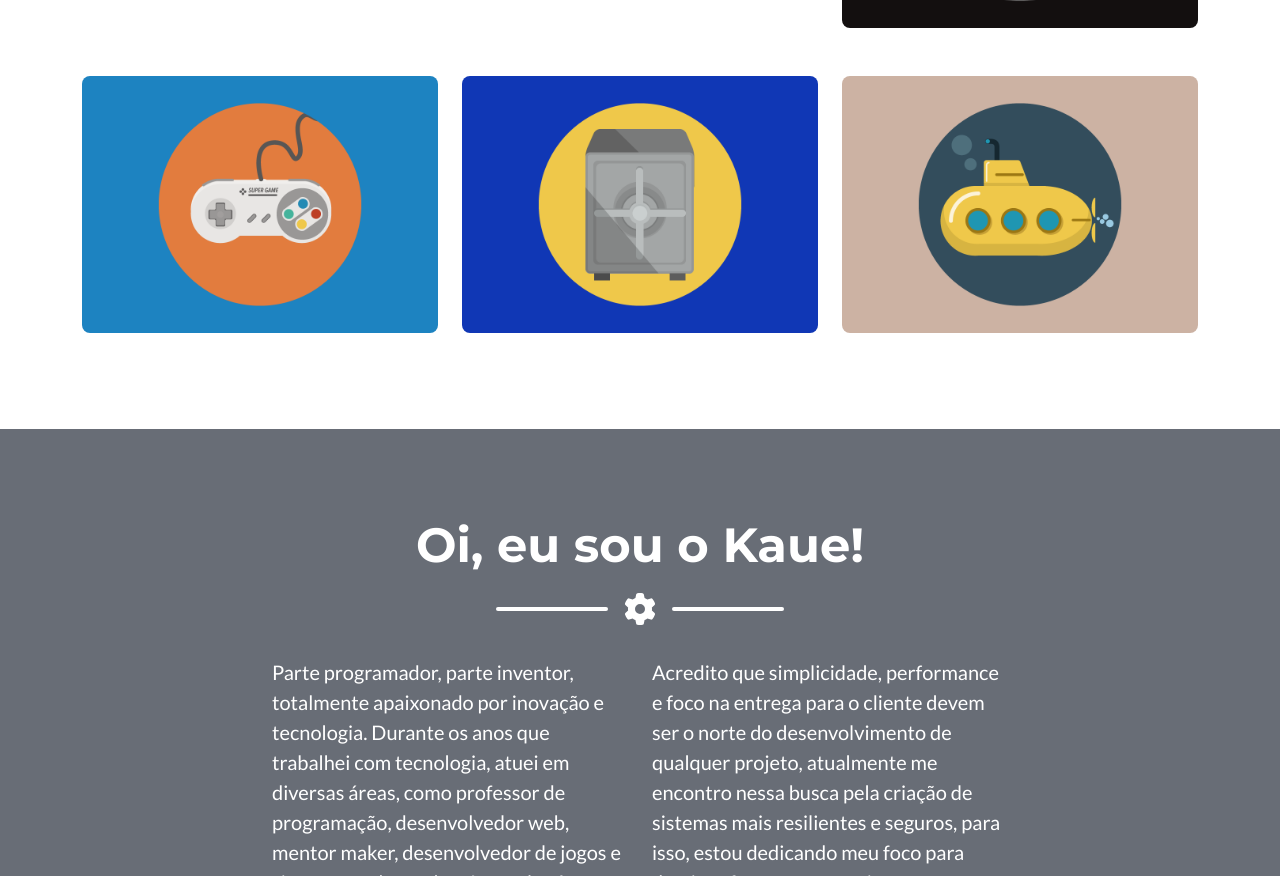
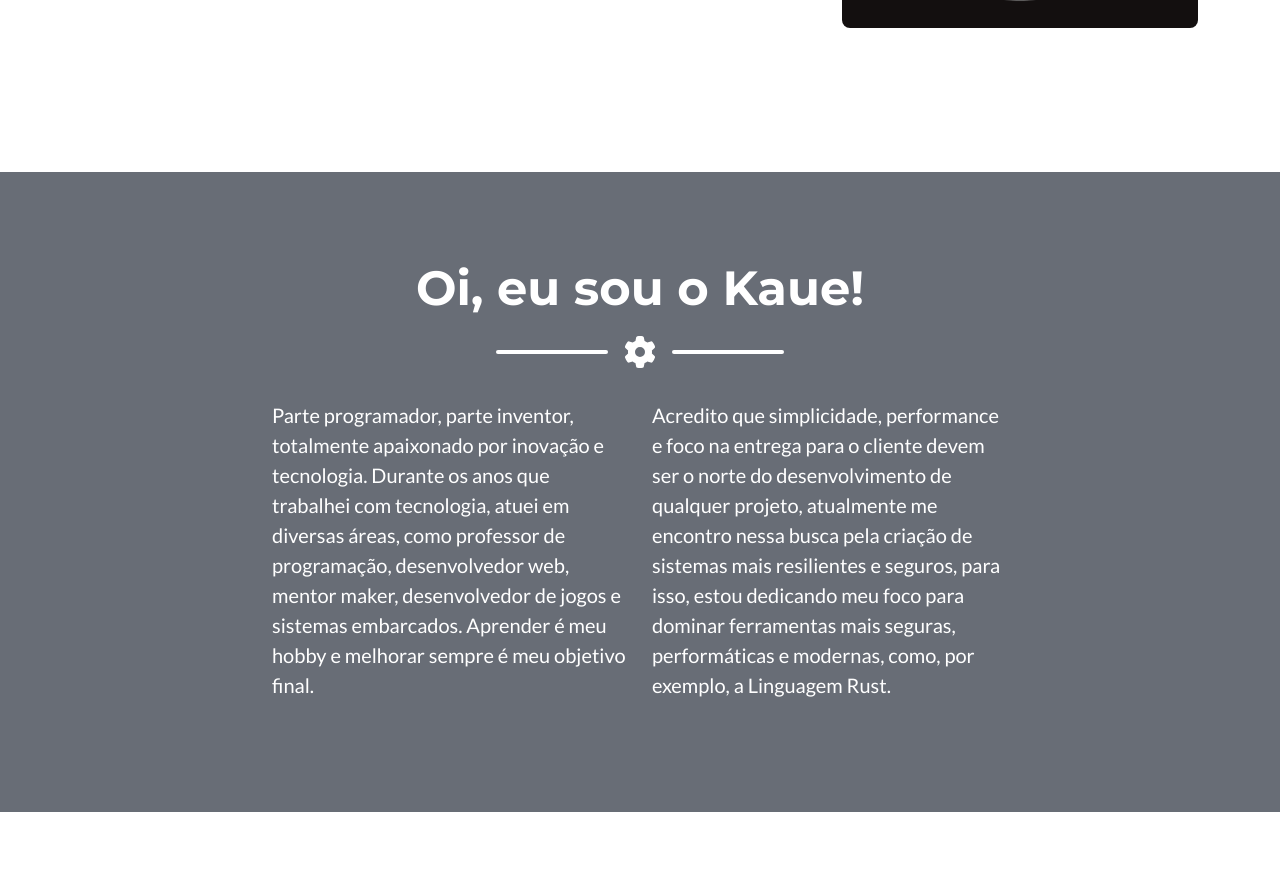
Before and after one commit to klauty/portfolio, a website: page docs/index.html in a window 1280 px wide. Shown: the part 1281-2157 px from the top of the page. Drawn offline with nearby package versions, Linux system fonts and the light colour scheme.

Commit message:
envio dos arquivos para pagina html

```diff
--- a/docs/index.html
+++ b/docs/index.html
@@ -88,33 +88,6 @@
                                 <div class="portfolio-item-caption-content text-center text-white"><i class="fas fa-plus fa-3x"></i></div>
                             </div>
                             <img class="img-fluid" src="assets/img/portfolio/circus.png" alt="..." />
-                        </div>
-                    </div>
-                    <!-- Portfolio Item 4-->
-                    <div class="col-md-6 col-lg-4 mb-5 mb-lg-0">
-                        <div class="portfolio-item mx-auto" data-bs-toggle="modal" data-bs-target="#portfolioModal4">
-                            <div class="portfolio-item-caption d-flex align-items-center justify-content-center h-100 w-100">
-                                <div class="portfolio-item-caption-content text-center text-white"><i class="fas fa-plus fa-3x"></i></div>
-                            </div>
-                            <img class="img-fluid" src="assets/img/portfolio/game.png" alt="..." />
-                        </div>
-                    </div>
-                    <!-- Portfolio Item 5-->
-                    <div class="col-md-6 col-lg-4 mb-5 mb-md-0">
-                        <div class="portfolio-item mx-auto" data-bs-toggle="modal" data-bs-target="#portfolioModal5">
-                            <div class="portfolio-item-caption d-flex align-items-center justify-content-center h-100 w-100">
-                                <div class="portfolio-item-caption-content text-center text-white"><i class="fas fa-plus fa-3x"></i></div>
-                            </div>
-                            <img class="img-fluid" src="assets/img/portfolio/safe.png" alt="..." />
-                        </div>
-                    </div>
-                    <!-- Portfolio Item 6-->
-                    <div class="col-md-6 col-lg-4">
-                        <div class="portfolio-item mx-auto" data-bs-toggle="modal" data-bs-target="#portfolioModal6">
-                            <div class="portfolio-item-caption d-flex align-items-center justify-content-center h-100 w-100">
-                                <div class="portfolio-item-caption-content text-center text-white"><i class="fas fa-plus fa-3x"></i></div>
-                            </div>
-                            <img class="img-fluid" src="assets/img/portfolio/submarine.png" alt="..." />
                         </div>
                     </div>
                 </div>
```
Also changed, not shown: docs/assets/img/portfolio/print  montagem krow58.png (deleted).
